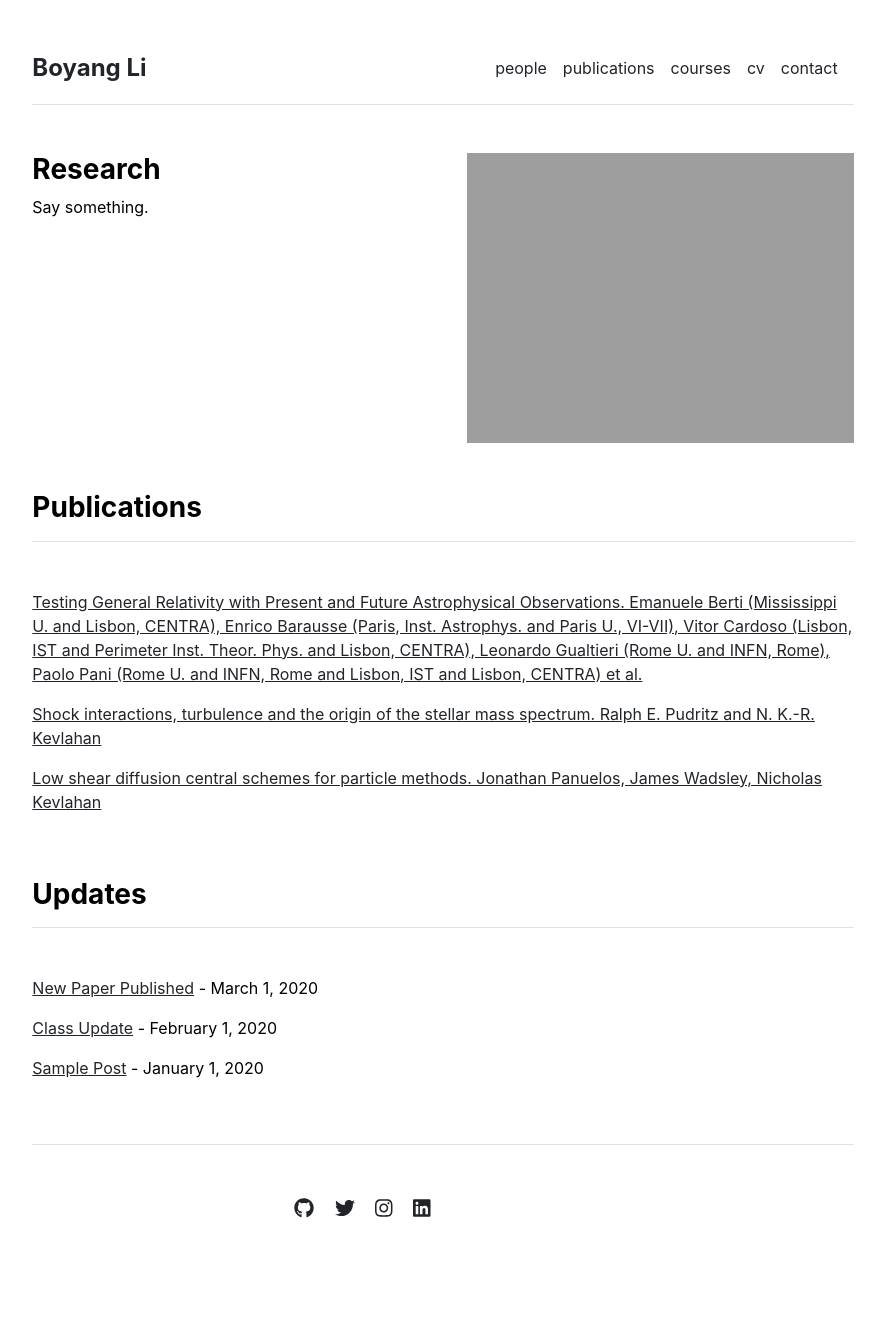
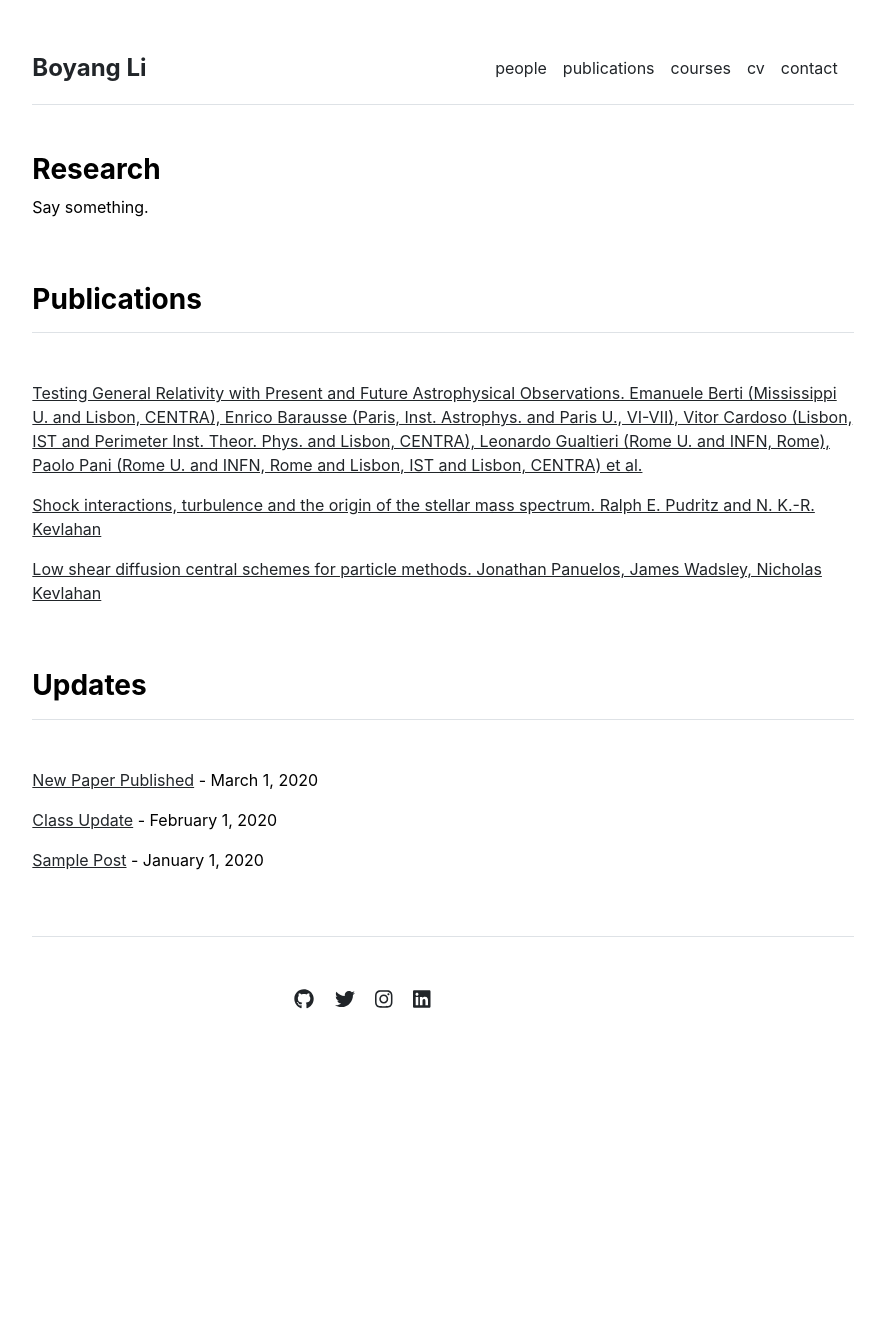
Before and after one commit to BoyangLi-2002/BoyangLi-2002.github.io, a Jekyll site: the page built from index.md, in a window 1280 px wide. Shown: the whole page, without its empty margins (197-1082 px from the left). Built offline with Jekyll 4.4.1, drawn with Linux system fonts in a browser that asks for light colours; after the commit the page ends 1111 px from its top, so only the background shows below that.

Commit message:
Update home.html

```diff
--- a/_layouts/home.html
+++ b/_layouts/home.html
@@ -2,13 +2,20 @@
 layout: default
 ---
 
-<div class="row g-5 mb-5">
+<!-- <div class="row g-5 mb-5">
   <div class="col-md-6">
     <h3 class="fw-bold">Research</h3>
     {{ content }}
   </div>
   <div class="col-md-6">
     <img src="{{ site.github.url }}/assets/img/home.jpg" alt="Home" width="100%">
+  </div>
+</div> -->
+
+<div class="row g-5 mb-5">
+  <div class="col-md-12">
+    <h3 class="fw-bold">Research</h3>
+    {{ content }}
   </div>
 </div>
 
```
